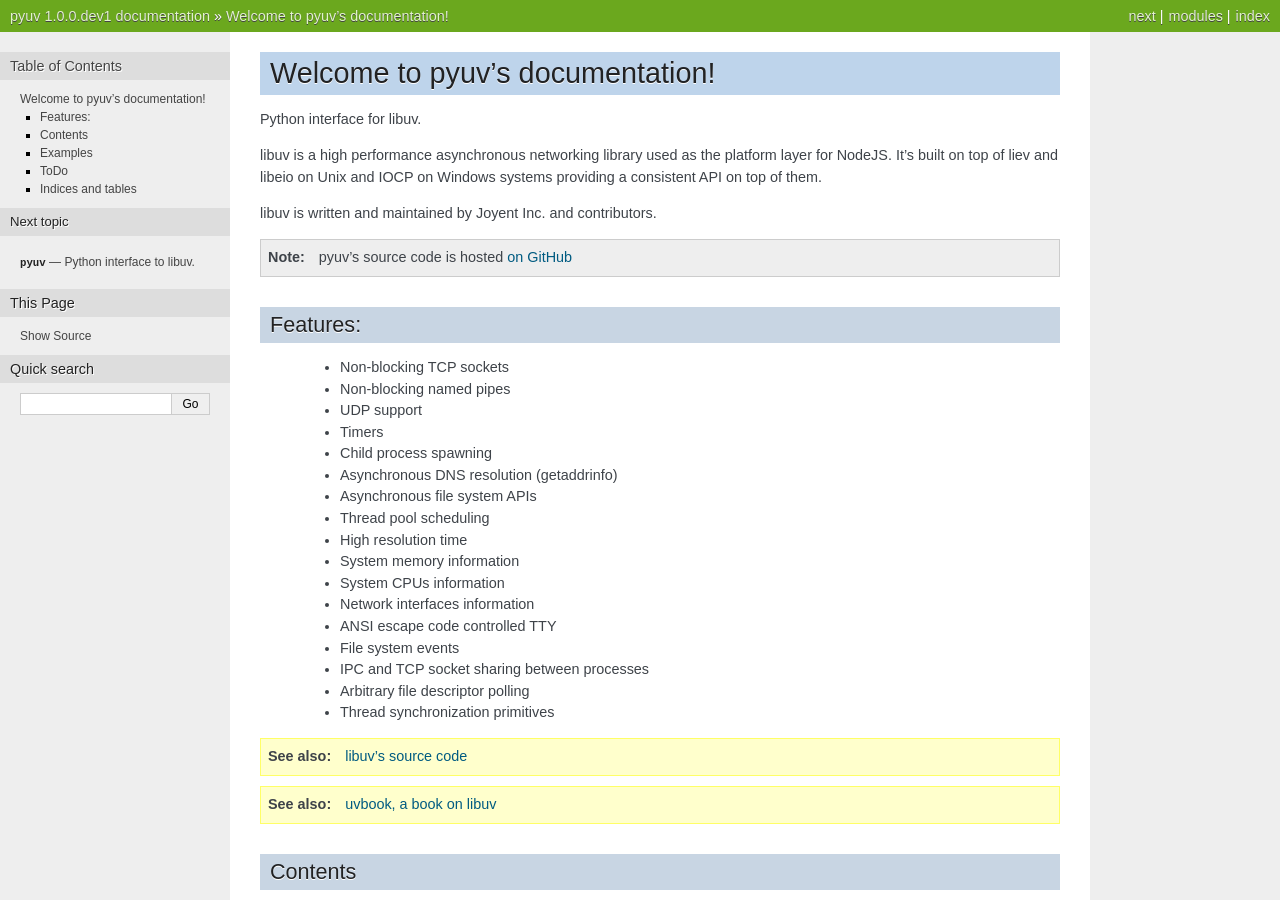
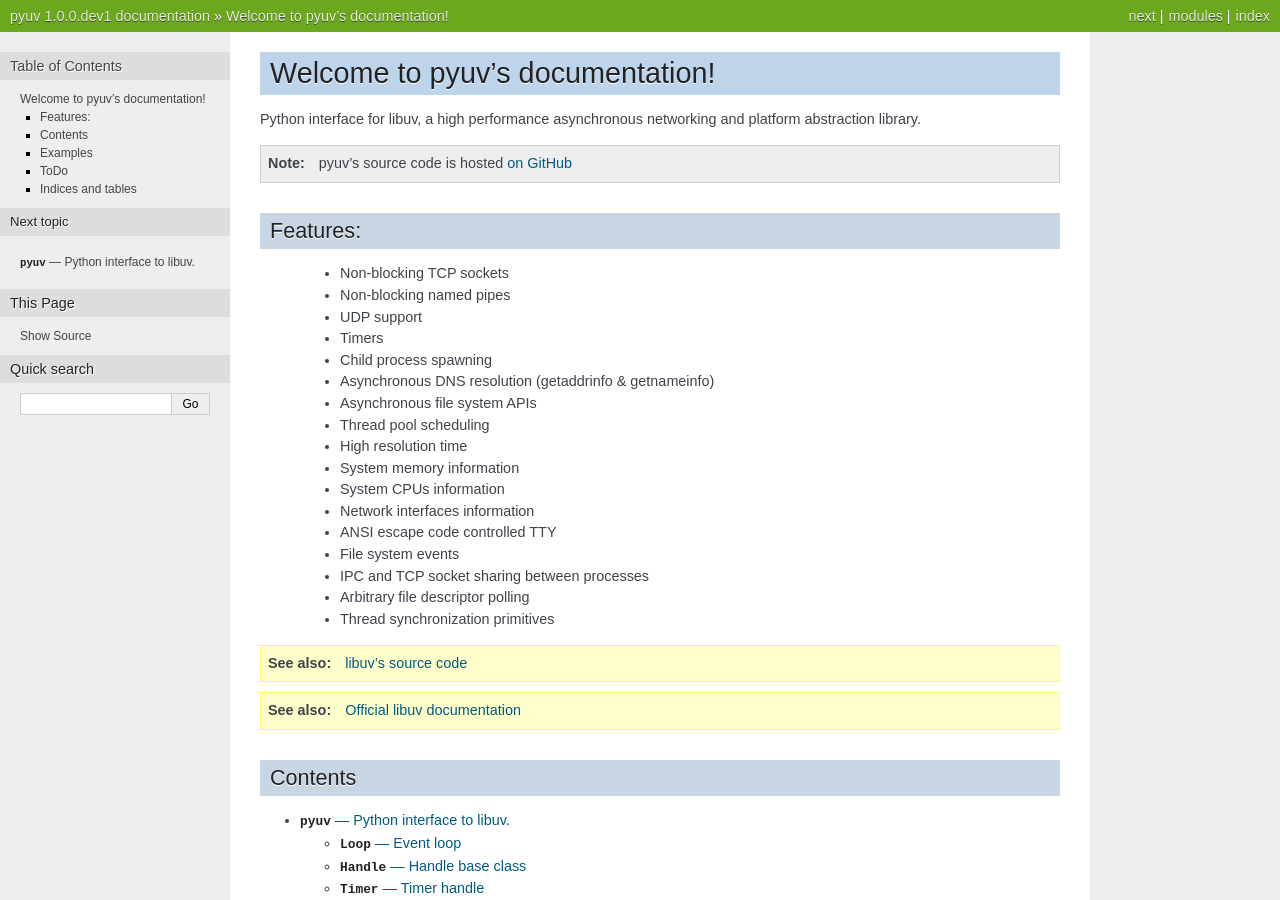
Before and after one commit to saghul/pyuv, a Sphinx documentation site: the page built from docs/index.rst, in a window 1280 px wide and 900 px high. Built offline with Sphinx 7.4.7, drawn with Linux system fonts in a browser that asks for light colours.

Commit message:
doc: updated documentation index

```diff
--- a/docs/index.rst
+++ b/docs/index.rst
@@ -5,13 +5,8 @@
 Welcome to pyuv's documentation!
 ################################
 
-Python interface for libuv.
-
-libuv is a high performance asynchronous networking library used as the platform layer
-for NodeJS. It's built on top of liev and libeio on Unix and IOCP on Windows systems
-providing a consistent API on top of them.
-
-libuv is written and maintained by Joyent Inc. and contributors.
+Python interface for libuv, a high performance asynchronous networking
+and platform abstraction library.
 
 
 .. note::
@@ -25,7 +20,7 @@
  * UDP support
  * Timers
  * Child process spawning
- * Asynchronous DNS resolution (getaddrinfo)
+ * Asynchronous DNS resolution (getaddrinfo & getnameinfo)
  * Asynchronous file system APIs
  * Thread pool scheduling
  * High resolution time
@@ -39,10 +34,10 @@
  * Thread synchronization primitives
 
 .. seealso::
-    `libuv's source code <http://github.com/joyent/libuv>`_
+    `libuv's source code <http://github.com/libuv/libuv>`_
 
 .. seealso::
-    `uvbook, a book on libuv <http://nikhilm.github.com/uvbook/>`_
+    `Official libuv documentation <http://docs.libuv.org>`_
 
 
 Contents
```
